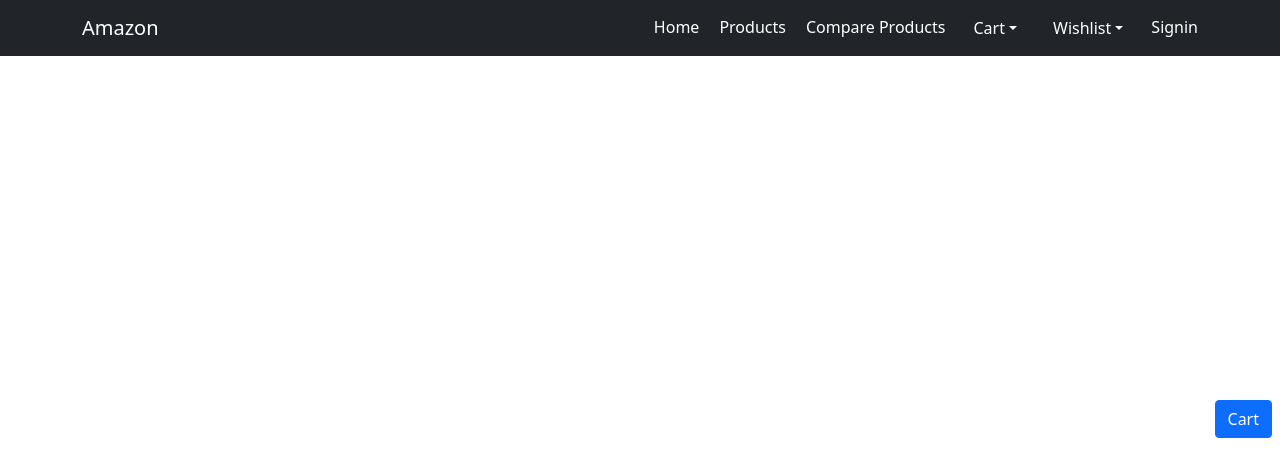
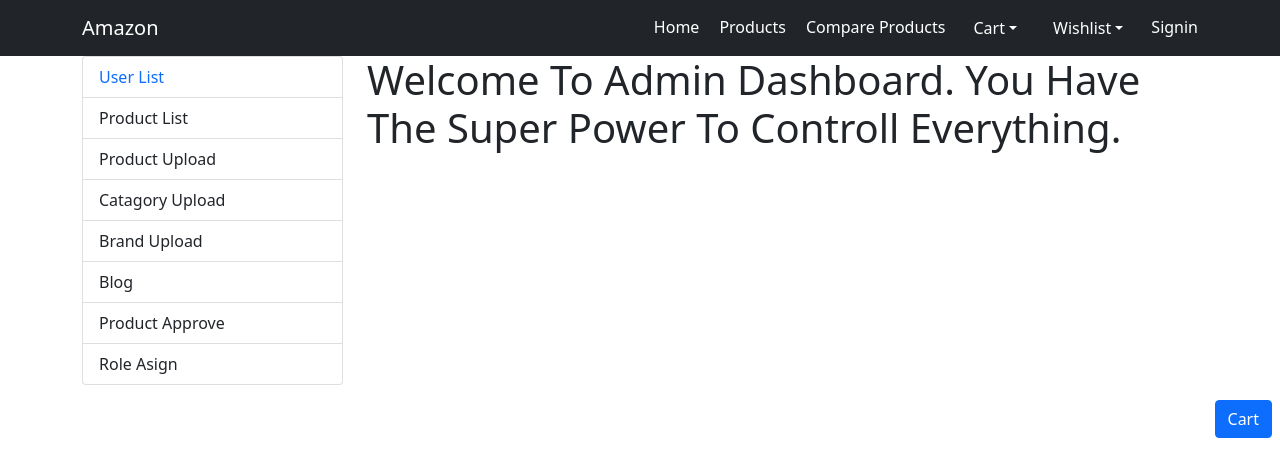
Before and after one commit to sujan-ah/Svaly-Ecommerce-Project, a React (Create React App) app in the folder Frontend/: page /admin in a window 1280 px wide. Shown: the top 476 px of the page. Built offline with nearby package versions, Linux system fonts and the light colour scheme.

Commit message:
prctise running

```diff
--- a/Frontend/src/App.js
+++ b/Frontend/src/App.js
@@ -24,6 +24,8 @@ import Vendor from "./components/Vendor";
 import VertualCard from "./components/VertualCard";
 import Affiliate from "./components/Affiliate";
 import AffiliateLink from "./components/AffiliateLink";
+import Admin from "./components/Admin Dashboard";
+import AdminUserList from "./components/AdminUserList";
 
 
 
@@ -327,6 +329,8 @@ function App() {
           <Route path="/vertualcard" element={<VertualCard />} />     {/* class: 62 */}
           <Route path="/affiliate" element={<Affiliate />} />         {/* class: 63 part-1 */}
           <Route path="/affiliateLink" element={<AffiliateLink />} /> {/* class: 63 part-1 */}
+          <Route path="/admin" element={<Admin />} />
+          <Route path="/adminuserlist" element={<AdminUserList />} />
         </Routes>
       </BrowserRouter>
     </>
--- /dev/null
+++ b/Frontend/src/components/Admin Dashboard.jsx
@@ -0,0 +1,22 @@
+import React from 'react'
+import { Container,Row,Col } from 'react-bootstrap'
+import AdminNavbar from './AdminNavbar'
+
+
+const Admin = () => {
+  return (
+    <Container>
+        <Row>
+            <Col lg={3}>
+                <AdminNavbar/>
+            </Col>
+
+            <Col lg={9}>
+                <h1>Welcome To Admin Dashboard. You Have The Super Power To Controll Everything.</h1>
+            </Col>
+        </Row>
+    </Container>
+  )
+}
+
+export default Admin
--- /dev/null
+++ b/Frontend/src/components/AdminNavbar.jsx
@@ -0,0 +1,25 @@
+import React from 'react'
+import { ListGroup } from 'react-bootstrap'
+import { Link } from 'react-router-dom'
+
+const AdminNavbar = () => {
+  return (
+    <ListGroup>
+        <ListGroup.Item>
+            <Link to="adminuserlist">
+                User List
+            </Link>
+        </ListGroup.Item>
+
+        <ListGroup.Item>Product List</ListGroup.Item>
+        <ListGroup.Item>Product Upload</ListGroup.Item>
+        <ListGroup.Item>Catagory Upload</ListGroup.Item>
+        <ListGroup.Item>Brand Upload</ListGroup.Item>
+        <ListGroup.Item>Blog</ListGroup.Item>
+        <ListGroup.Item>Product Approve</ListGroup.Item>
+        <ListGroup.Item>Role Asign</ListGroup.Item>
+    </ListGroup>
+  )
+}
+
+export default AdminNavbar
--- /dev/null
+++ b/Frontend/src/components/AdminUserList.jsx
@@ -0,0 +1,22 @@
+import React from 'react'
+import { Container,Row,Col,ListGroup } from 'react-bootstrap'
+import AdminNavbar from './AdminNavbar'
+
+
+const AdminUserList = () => {
+  return (
+    <Container>
+        <Row>
+            <Col lg={3}>
+                <AdminNavbar active="userlist" />
+            </Col>
+
+            <Col lg={9}>
+                <h1>Welcome To Admin Dashboard. You Have The Super Power To Controll Everything.</h1>
+            </Col>
+        </Row>
+    </Container>
+  )
+}
+
+export default AdminUserList
```
